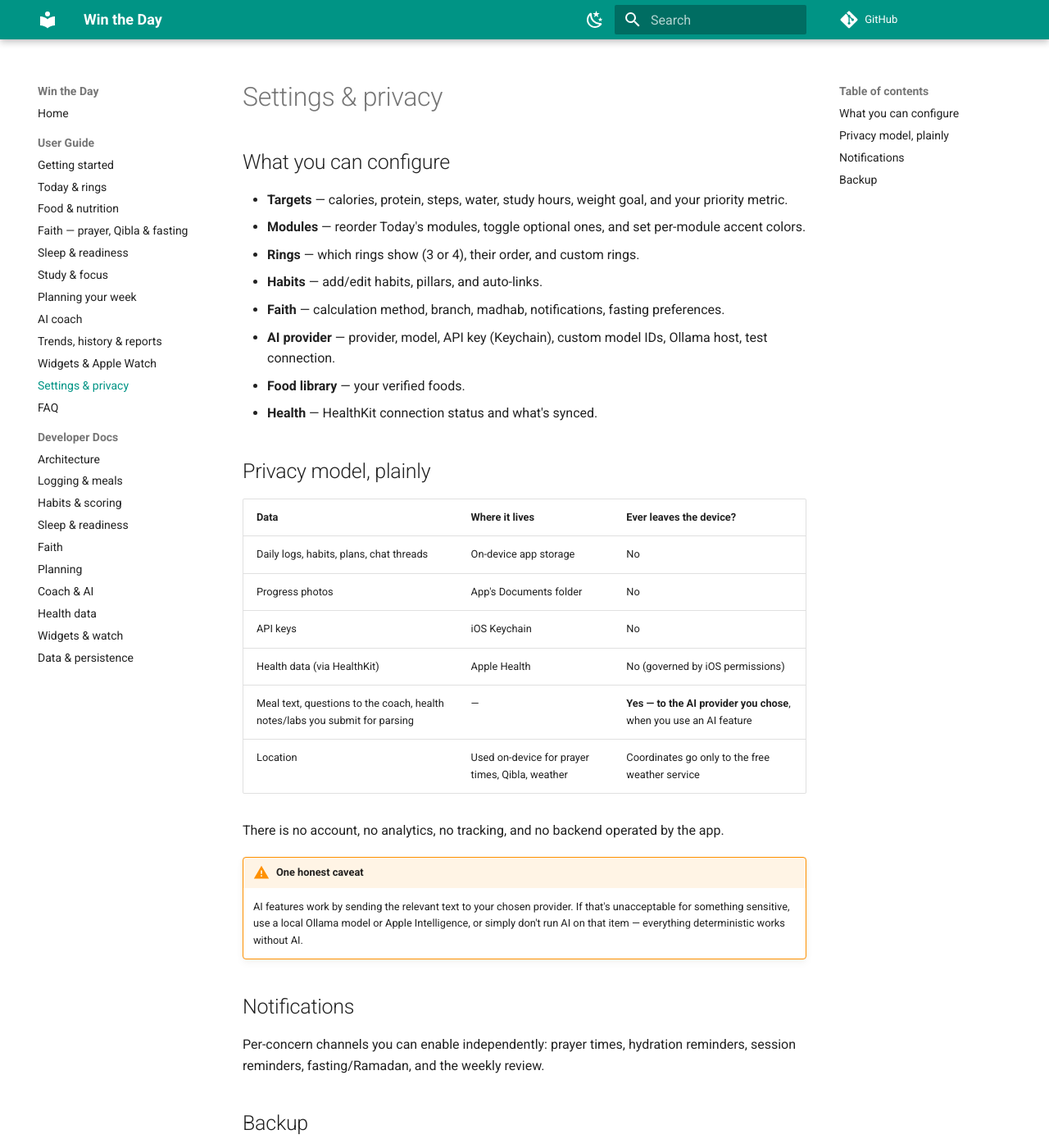
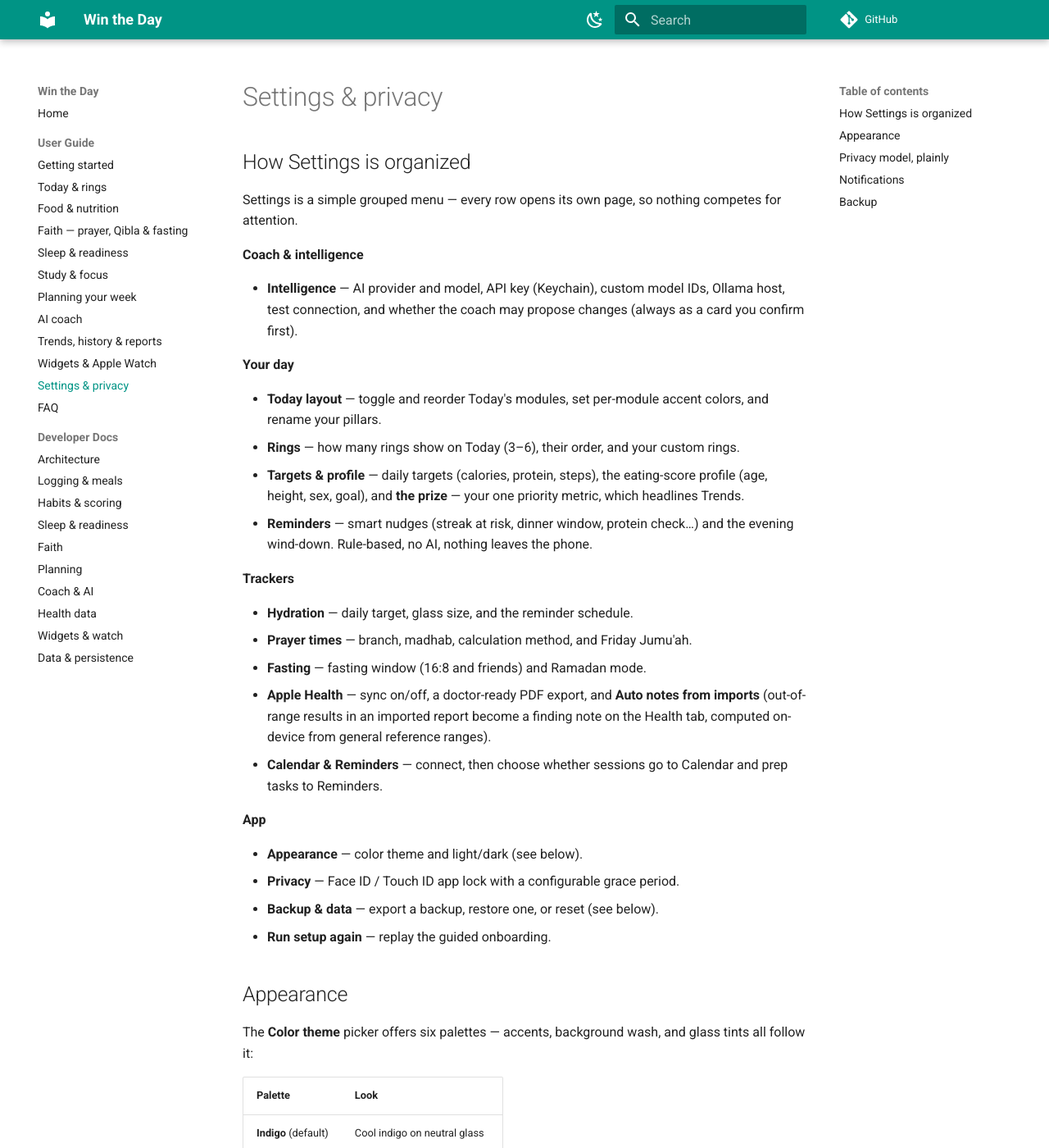
Before and after one commit to suhailsalim/win-the-day, an MkDocs documentation site: the page built from docs/guide/settings.md, in a window 1280 px wide and 1400 px high. Shown: the whole window at 82% size. Built offline with MkDocs 1.6.1 and Material for MkDocs 9.7.7, drawn with Linux system fonts in a browser that asks for light colours; comment, search, counter and statistics services are not loaded; some of the changed text lies outside the part shown.

Commit message:
docs(guide): update user guide for the settings/today/trends/health UX overhaul (#24)
Match the guide to the UI shipped in #23:

- settings.md: rewrite around the new grouped Settings menu (Coach &
  intelligence / Your day / Trackers / App), document the six-palette
  Color theme picker, Grey/Black dark styles, per-feature notification
  switches, and the Backup & data page with auto-backup.
- today.md: thick rings, 3-6 visible with 5-6 wrapping to a second row,
  new custom ring metrics (Steps target, Calorie budget, Non-negotiables
  done), non-negotiables naming, static tip card vs AI tips rotator.
- trends.md: 4-week wins strip, per-range summary pills, steps chart
  Apple Health source with in-app fallback, auto finding notes on lab
  imports.
- faq.md: Settings -> Prayer times path, full backup export answer,
  Health profile card and AUTO finding notes Q&As.
- getting-started.md / food.md: fix moved paths (Intelligence page;
  Catalog now opens from Today's Quick log -> Library).

```diff
--- a/docs/guide/settings.md
+++ b/docs/guide/settings.md
@@ -1,16 +1,60 @@
 # Settings & privacy
 
-## What you can configure
+## How Settings is organized
 
-- **Targets** — calories, protein, steps, water, study hours, weight goal, and your priority metric.
-- **Modules** — reorder Today's modules, toggle optional ones, and set per-module accent colors.
-- **Rings** — which rings show (3 or 4), their order, and custom rings.
-- **Habits** — add/edit habits, pillars, and auto-links.
-- **Faith** — calculation method, branch, madhab, notifications, fasting preferences.
-- **AI provider** — provider, model, API key (Keychain), custom model IDs, Ollama host, test
-  connection.
-- **Food library** — your verified foods.
-- **Health** — HealthKit connection status and what's synced.
+Settings is a simple grouped menu — every row opens its own page, so nothing competes for
+attention.
+
+**Coach & intelligence**
+
+- **Intelligence** — AI provider and model, API key (Keychain), custom model IDs, Ollama host,
+  test connection, and whether the coach may propose changes (always as a card you confirm first).
+
+**Your day**
+
+- **Today layout** — toggle and reorder Today's modules, set per-module accent colors, and rename
+  your pillars.
+- **Rings** — how many rings show on Today (3–6), their order, and your custom rings.
+- **Targets & profile** — daily targets (calories, protein, steps), the eating-score profile
+  (age, height, sex, goal), and **the prize** — your one priority metric, which headlines Trends.
+- **Reminders** — smart nudges (streak at risk, dinner window, protein check…) and the evening
+  wind-down. Rule-based, no AI, nothing leaves the phone.
+
+**Trackers**
+
+- **Hydration** — daily target, glass size, and the reminder schedule.
+- **Prayer times** — branch, madhab, calculation method, and Friday Jumu'ah.
+- **Fasting** — fasting window (16:8 and friends) and Ramadan mode.
+- **Apple Health** — sync on/off, a doctor-ready PDF export, and **Auto notes from imports**
+  (out-of-range results in an imported report become a finding note on the Health tab, computed
+  on-device from general reference ranges).
+- **Calendar & Reminders** — connect, then choose whether sessions go to Calendar and prep tasks
+  to Reminders.
+
+**App**
+
+- **Appearance** — color theme and light/dark (see below).
+- **Privacy** — Face ID / Touch ID app lock with a configurable grace period.
+- **Backup & data** — export a backup, restore one, or reset (see below).
+- **Run setup again** — replay the guided onboarding.
+
+## Appearance
+
+The **Color theme** picker offers six palettes — accents, background wash, and glass tints all
+follow it:
+
+| Palette | Look |
+|---|---|
+| **Indigo** (default) | Cool indigo on neutral glass |
+| **Warm sand** | The original warm beige look |
+| **Sage** | Calm greens |
+| **Ocean** | Sea blues |
+| **Rose** | Soft warm pinks |
+| **Graphite** | Just greys — no color cast |
+
+Below it, pick light, dark, or follow-the-system, plus a dark style: **Grey** (soft charcoal
+surfaces) or **Black** (true black, saves power on OLED). Liquid-glass transparency follows iOS's
+**Reduce Transparency** accessibility setting rather than an in-app switch.
 
 ## Privacy model, plainly
 
@@ -32,11 +76,17 @@ There is no account, no analytics, no tracking, and no backend operated by the a
 
 ## Notifications
 
-Per-concern channels you can enable independently: prayer times, hydration reminders, session
-reminders, fasting/Ramadan, and the weekly review.
+Each concern has its own switch, on the page where the feature lives: smart nudges and the
+wind-down under **Reminders**, hydration pings under **Hydration**, prayer notifications with
+**Prayer times**, and suhoor/iftar alerts under **Fasting** when Ramadan mode is on.
 
 ## Backup
 
-Data is local, so treat your **iPhone backup** (iCloud device backup or Finder) as the app's
-backup — it captures app storage and photos. Keychain items (API keys) restore with encrypted
-backups.
+**Settings → Backup & data** exports a full backup to iCloud Drive / Files — entries, habits,
+targets, settings, coach chats, prayer/hydration/fasting setup, library, labs, body comp, and
+photos. An **auto-backup** is also written to the Files app (On My iPhone → Win the Day) every
+time you leave the app, and rides along in your iCloud device backup. Restoring shows you what's
+inside the file before anything is overwritten.
+
+API keys are the one exception: they live in the Keychain and are never included in a backup, so
+you'll re-enter them after restoring to a new device.
```
Also changed, not shown: docs/guide/faq.md (+15 -3 lines), docs/guide/food.md (+2 -1 lines), docs/guide/getting-started.md (+1 -1 lines), docs/guide/today.md (+17 -11 lines), docs/guide/trends.md (+14 -1 lines).
